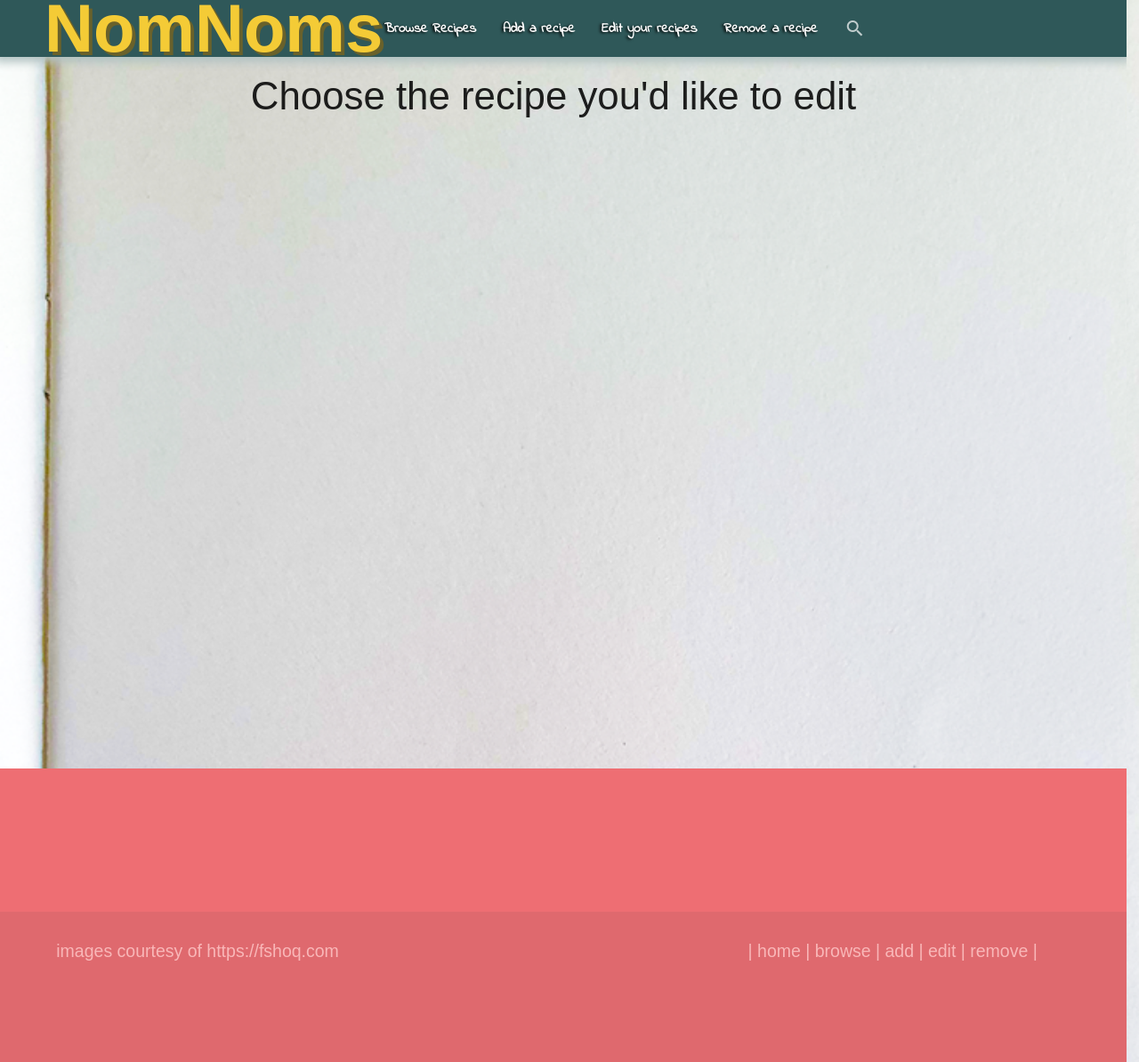
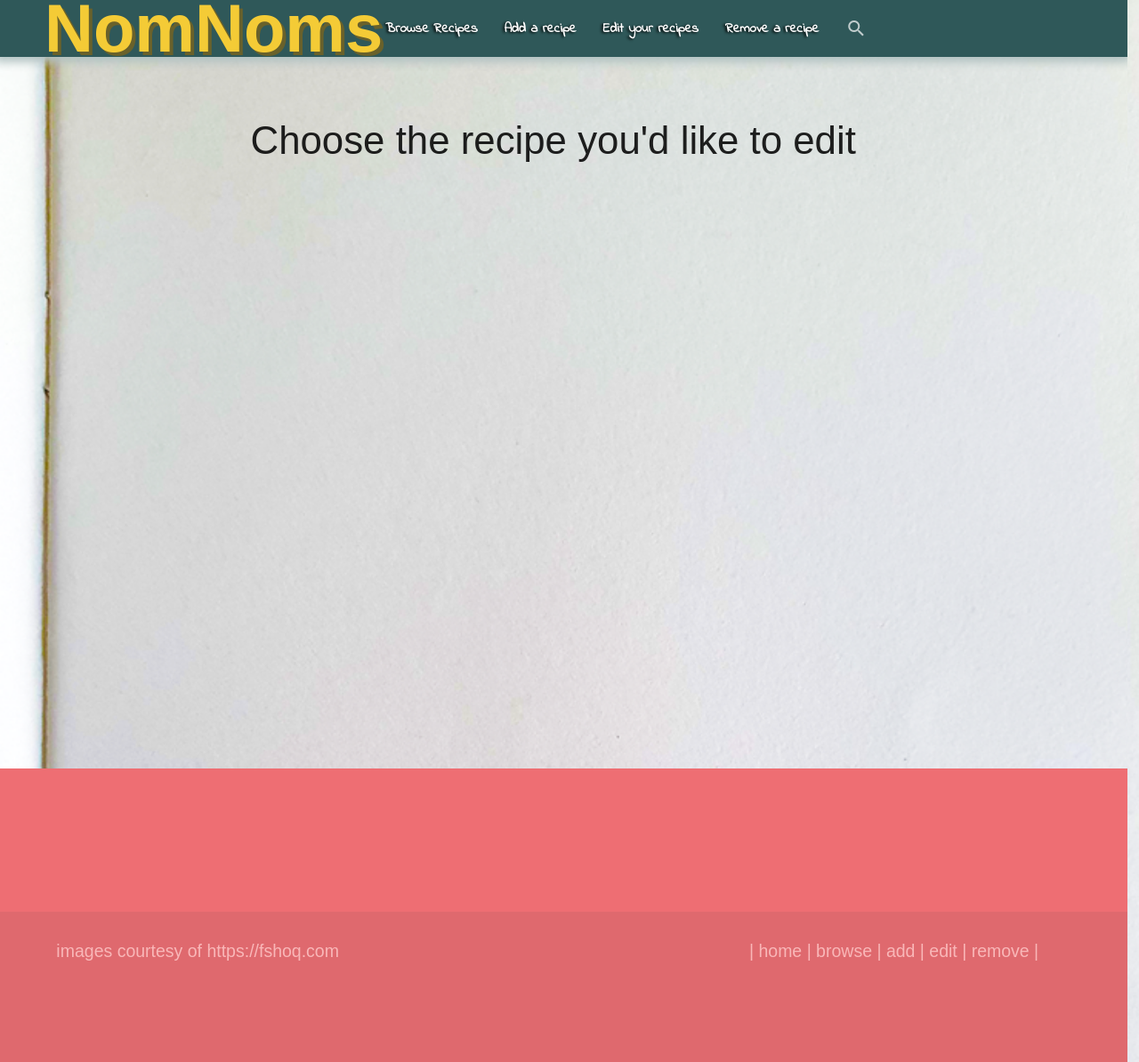
Before and after one commit to MllrB/nomnoms, a Flask app: template templates/choose_recipe_to_edit.html in a window 1280 px wide. Shown: the whole page at 89% size. Run offline with Flask 2, Linux system fonts and the light colour scheme; the template is opened without the code that fills it, so the values that code supplies are empty; some libraries are stand-ins or nearby versions; some web fonts are replaced.

Commit message:
Indentation in html templates fixed

```diff
--- a/static/css/style.css
+++ b/static/css/style.css
@@ -1,6 +1,7 @@
 @import url('https://fonts.googleapis.com/css2?family=Crafty+Girls&family=Dokdo&family=Gaegu:wght@300&family=Indie+Flower&family=Long+Cang&family=Piedra&family=Raleway:wght@100&family=Schoolbell&family=Swanky+and+Moo+Moo&family=The+Girl+Next+Door&display=swap');
 body {
     background-color: rgb(245, 244, 244);
+    width: 100%;
     max-width: 100vw;
     font-family: 'Gaegu', sans-serif;
     font-size: 1.3em;
@@ -11,14 +12,18 @@ body {
 
 #body-wrapper {
     position: relative;
-    width: 98.89vw;
+    width: 99vw;
     overflow-x: hidden;
+}
+
+.page-wrapper {
+    padding-top: 50px;
 }
 
 .notebook {
     width: 100%;
     height: 100%;
-    min-width: 100vw;
+    max-width: 99vw;
     max-width: 100vw;
     min-height: 100vh;
     position: relative;
--- a/templates/base.html
+++ b/templates/base.html
@@ -51,6 +51,7 @@
                 <li><a href="{{ url_for('edit_recipe') }}">Remove a recipe</a></li>
             </ul>
         </header>
+
         <main>
         {% block content %}
         {% endblock %}
@@ -64,7 +65,7 @@
             </div>
             <div class="footer-copyright">
                 <div class="container">
-                images courtesy of <a class="footer-link" href="https://fshoq.com ">https://fshoq.com </a>
+                    images courtesy of <a class="footer-link" href="https://fshoq.com ">https://fshoq.com </a>
                 </div>
                 <div class="container">
                     <a class="right footer-link" href="{{ url_for('edit_recipe') }}"> | remove | </a>
@@ -89,8 +90,6 @@
             $(".button-collapse").sideNav();
         });
     </script>
-    {% block extra_scripts %}
-    {% endblock %}
 
 </body>
 
--- a/templates/browse_recipes.html
+++ b/templates/browse_recipes.html
@@ -85,6 +85,4 @@
         {% endfor %}
     </div>
 </div>
-
-
 {% endblock %}
--- a/templates/choose_recipe_to_edit.html
+++ b/templates/choose_recipe_to_edit.html
@@ -1,5 +1,6 @@
 {% extends 'base.html' %} {% block content %}
 <div class="notebook">
+    <div class="page-wrapper">
         <div class="row container">
             <h3 class="center-align">Choose the recipe you'd like to edit</h3>
             <div class="col s12">
@@ -51,4 +52,5 @@
             </div>
         </div>
     </div>
+</div>
 {% endblock %}
--- a/templates/choose_recipe_to_remove.html
+++ b/templates/choose_recipe_to_remove.html
@@ -1,10 +1,10 @@
 {% extends 'base.html' %}
 {% block content %}
 <div class="notebook">
+    <div class="pagewrapper">
         <div class="row container">
             <h3 class="center-align">Choose the recipe you'd like to edit</h3>
             <div class="col s12">
-
                 {%for recipe in recipes%}
                 <ul class="collapsible">
                     <li>
@@ -31,7 +31,6 @@
                                     </div>
                                 </div>
                             </div>
-
                         </form>
                         <div class="row collapsible-body">
                             <div class="col s3">
@@ -57,13 +56,12 @@
                                     {% endfor %}
                                 </ul>
                             </div>
-
                         </div>
-
                     </li>
                 </ul>
                 {% endfor %}
             </div>
         </div>
     </div>
+</div>
 {% endblock %}
--- a/templates/edit_recipe.html
+++ b/templates/edit_recipe.html
@@ -1,5 +1,6 @@
 {% extends 'base.html' %} {% block content %}
 <div class="notebook">
+    <div class="pagewrapper">
         <div class="container form-text-color short-form">
             <form action="{{url_for('find_recipe_to_edit')}}" method="POST">
                 <h5 class="left-align">Please enter the name and pin number you used when creating your recipe.</h5>
@@ -28,5 +29,6 @@
             </form>
         </div>
     </div>
+</div>
 
 {% endblock %}
--- a/templates/index.html
+++ b/templates/index.html
@@ -42,6 +42,4 @@
         </div>
     </div>
 </div>
-
-
 {% endblock %}
--- a/templates/remove_recipe.html
+++ b/templates/remove_recipe.html
@@ -1,6 +1,7 @@
 {% extends 'base.html' %}
 {% block content %}
 <div class="notebook">
+    <div class="pagewrapper">
         <div class="container form-text-color short-form">
             <form action="{{url_for('find_recipes_for_removal')}}" method="POST">
                 <h5 class="left-align">Please enter the name and pin number you used when creating your recipe.</h5>
@@ -29,4 +30,5 @@
             </form>
         </div>
     </div>
+</div>
 {% endblock %}
```
Also changed, not shown: templates/create_recipe.html (+16 -10 lines), templates/recipe.html (+6 -2 lines), templates/recipe_removed.html (+5 -3 lines), templates/recipe_saved.html (+6 -2 lines), templates/search_results.html (+9 -7 lines), templates/update_recipe.html (+16 -10 lines). Lines whose indentation alone changed are shown as unchanged.
